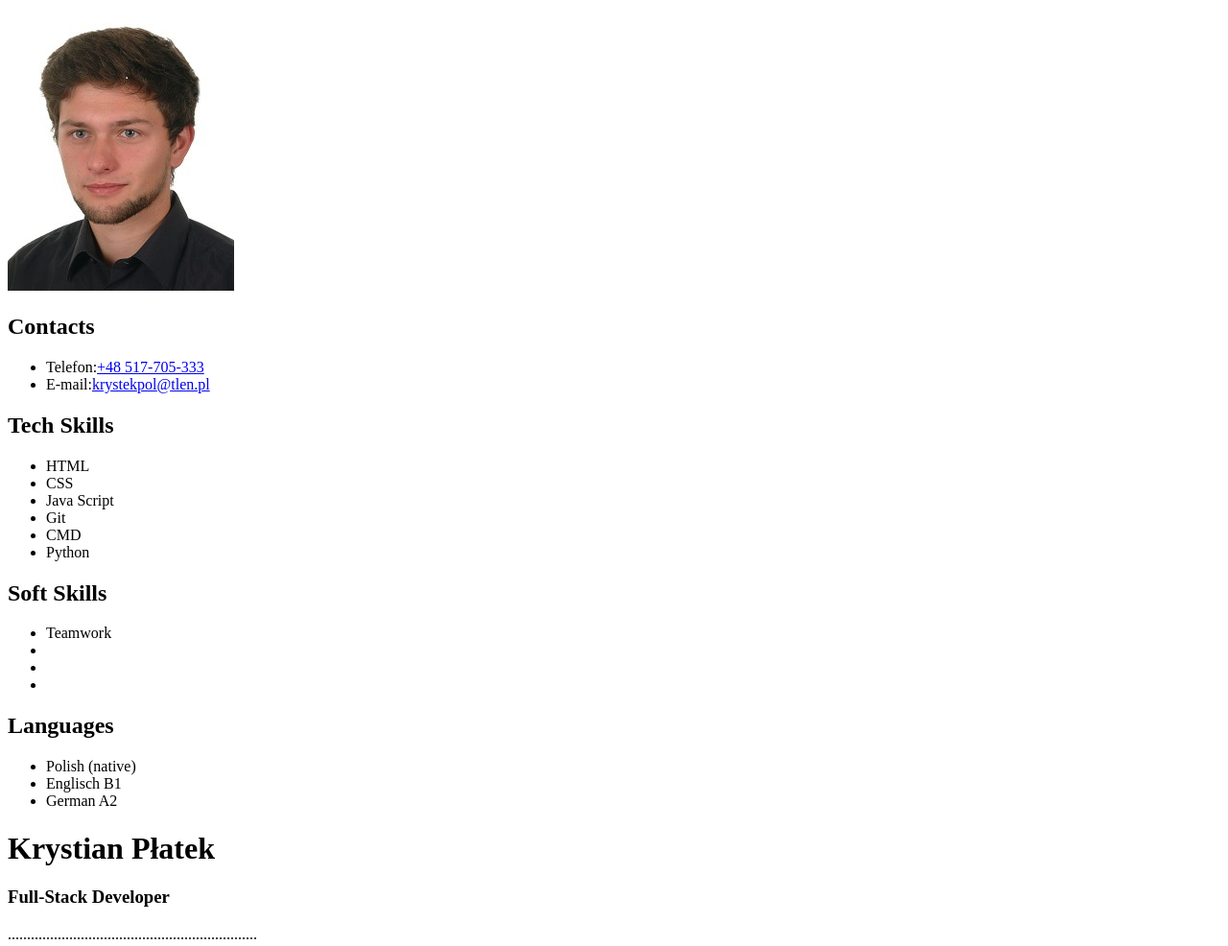
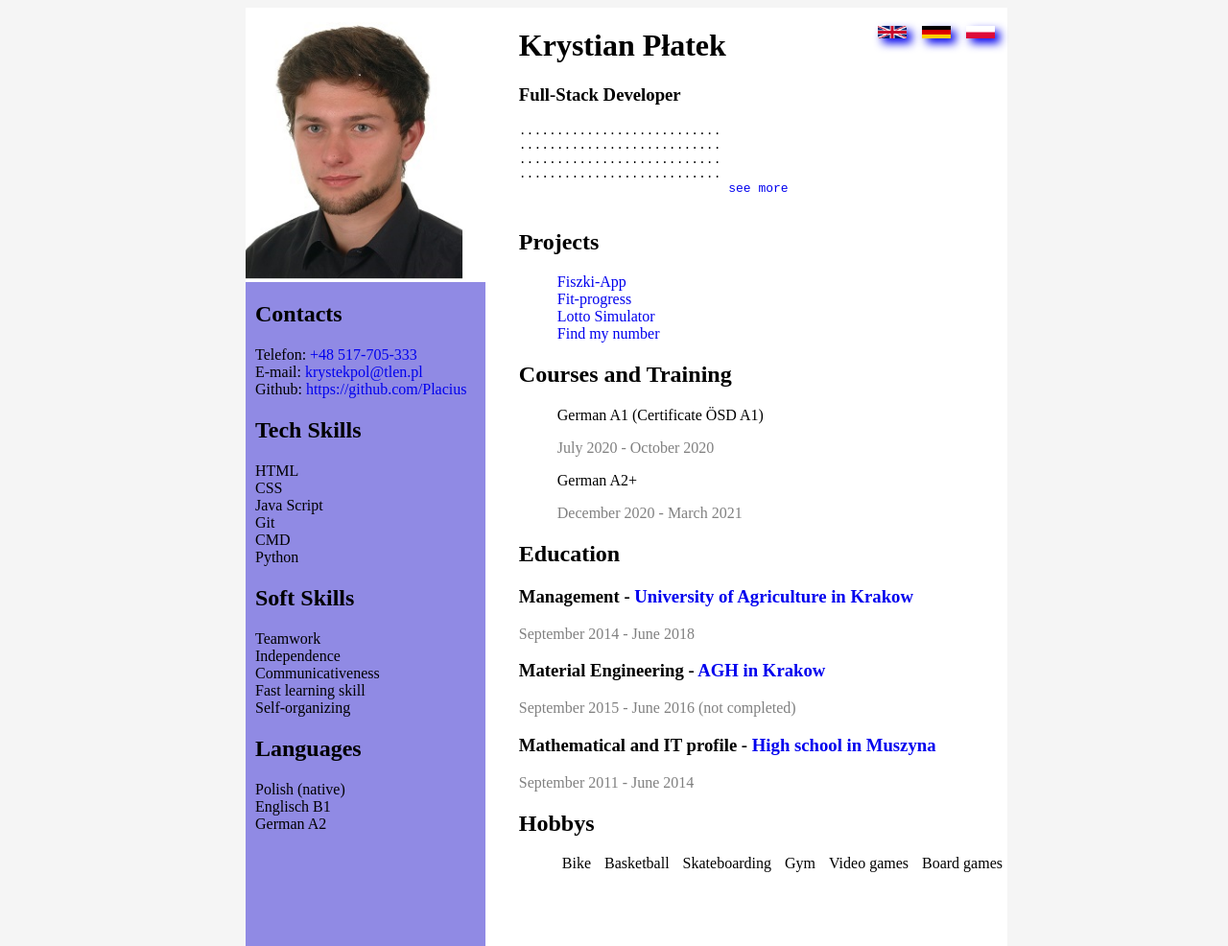
Before and after one commit to Placius/CV, a plain HTML site: page index.html in a window 1280 px wide. Shown: the top 986 px of the page at 96% size. Drawn offline with Linux system fonts and the light colour scheme.

Commit message:
add languages icons

```diff
--- a/index.html
+++ b/index.html
@@ -1,13 +1,17 @@
 <html>
     <head>
+    <meta charset="utf-8">
+    <link rel="stylesheet" href="style.css">
     </head>
-    <body>
+    <body class="container">
+        <div class="paper_block">
             <aside class="left-side">
-            <img src="photo.jpg"/>
+                <img src="photo.jpg" width="100%"/>
                 <h2>Contacts</h2>
                 <ul>
-                <li>Telefon:<a href="tel:517 705 333">+48 517-705-333</a></li>
-                <li>E-mail:<a href="mailto:krystekpol@tlen.pl">krystekpol@tlen.pl</a></li>
+                    <li>Telefon:<a href="tel:517 705 333"> +48 517-705-333</a></li>
+                    <li>E-mail:<a href="mailto:krystekpol@tlen.pl"> krystekpol@tlen.pl</a></li>
+                    <li>Github:<a href="https://github.com/Placius"> https://github.com/Placius</a></li>
                 </ul>
                 <h2>Tech Skills</h2>
                 <ul>
@@ -21,9 +25,10 @@
                 <h2>Soft Skills</h2>
                 <ul>
                     <li>Teamwork</li>
-                <li></li>
-                <li></li>
-                <li></li>
+                    <li>Independence</li>
+                    <li>Communicativeness</li>
+                    <li>Fast learning skill</li>
+                    <li>Self-organizing</li>
                 </ul>
                 <h2>Languages</h2>
                 <ul>
@@ -33,15 +38,28 @@
                 </ul>
             </aside>
             <div class="right-side">
+                <div class="languages">
+                    <ul>
+                        <li><a href="https://github.com/Placius/fiszki"><img src="poland-flag.png" alt="flag of Poland"/></a></li>
+                        <li><a href="de-index.html"><img src="german-flag.png" alt="flag of German"/></a></li>
+                        <li><a href="uk-index.html"><img src="uk-flag.png" alt="flag of UK"/></a></li>
+                    </ul>
+                </div>
                 <h1>Krystian Płatek</h1>
                 <h3>Full-Stack Developer</h3>
-            <p>.................................................................</p>
+                <pre>
+...........................
+...........................
+...........................
+...........................
+                            <a href="about_me.html">see more</a>
+                </pre>
                 <h2>Projects</h2>
                 <ul>
-                <li><a href="https://github.com/Placius/fiszki">Fiszki-App</a></li>
-                <li><a href="https://github.com/Placius/fit_progress">Fit-progress</a></li>
-                <li><a href="https://github.com/Placius/LottoSimulator">Lotto Simulator</a></li>
-                <li><a href="https://github.com/Placius/first_project-GUI-">Find my number</a></li>
+                    <li><a href="https://github.com/Placius/fiszki" title="App for learning words in another language...">Fiszki-App</a></li>
+                    <li><a href="https://github.com/Placius/fit_progress" title="Body training app...">Fit-progress</a></li>
+                    <li><a href="https://github.com/Placius/LottoSimulator" title="Small lotto lotery game (making for tkinter library learning)...">Lotto Simulator</a></li>
+                    <li><a href="https://github.com/Placius/first_project-GUI-" title="Find my number...">Find my number</a></li>
                 </ul>
                 <h2>Courses and Training</h2>
                 <ul>
@@ -49,14 +67,24 @@
                     <p>July 2020 - October 2020</p>
                     <li>German A2+</li>
                     <p>December 2020 - March 2021</p>
-                <li></li>
                 </ul>
-            <h3></h3>
                 <h2>Education</h2>
-            <h3>Management - University of Agriculture in Krakow</h3>
+                <h3>Management - <a href="https://urk.edu.pl/">University of Agriculture in Krakow</a></h3>
                 <p>September 2014 - June 2018</p>
-            <h3>Material Engineering - AGH in Krakow</h3>
+                <h3>Material Engineering - <a href="https://www.agh.edu.pl/">AGH in Krakow</a></h3>
                 <p>September 2015 - June 2016 (not completed)</p>
+                <h3>Mathematical and IT profile - <a href="http://www.liceum.muszyna.pl/wp/">High school in Muszyna</a></h3>
+                <p>September 2011 - June 2014</p>
+                <h2>Hobbys</h2>
+                <ul id="hobbys">
+                    <li>Bike</li>
+                    <li>Basketball</li>
+                    <li>Skateboarding</li>
+                    <li>Gym</li>
+                    <li>Video games</li>
+                    <li>Board games</li>
+                </ul>
+            </div>
         </div>
     </body>
 </html>
--- /dev/null
+++ b/responsywna_strona.css
@@ -0,0 +1,55 @@
+@media (min-width: 1100px) {
+    .container {
+        width: 1050px;
+    }
+    aside {
+        width: 30%;
+    }
+    #main {
+        width: 65%;
+    }
+}
+
+@media (max-width: 1100px) and (min-width: 1000px) {
+    .container {
+        width: 950px;
+    }
+    aside {
+        width: 30%;
+    }
+    #main {
+        width: 65%;
+    }
+}
+
+@media (max-width: 1000px) and (min-width: 800px) {
+    .container {
+        width: 750px;
+    }
+    aside {
+        width: 30%;
+    }
+    #main {
+        width: 65%;
+    }
+}
+
+@media (max-width: 800px) and (min-width: 500px) {
+    .container {
+        width: 450px;
+    }
+    aside,
+    #main {
+        width: 100%;
+    }
+}
+
+@media (max-width: 500px) {
+    .container {
+        width: 90%;
+    }
+    aside,
+    #main {
+        width: 100%;
+    }
+}
--- /dev/null
+++ b/style.css
@@ -0,0 +1,84 @@
+body {
+    margin-left: 20%;
+    margin-right: 20%;
+    background-color: whitesmoke;
+}
+
+li {
+    list-style: none;
+}
+
+.paper_block {
+    width: 794px;
+    height: 1123px;
+    background-color: white;
+}
+
+.left-side {
+    float: left;
+    background-color: rgb(144, 138, 228);
+    width: 250px;
+    height: 1123px;
+}
+
+.left-side h2,
+.left-side ul {
+    padding-left: 10px;
+}
+
+.right-side {
+    float: right;
+    height: 1123px;
+    background-color: white;
+}
+
+p {
+    color: gray;
+}
+
+a {
+    text-decoration: none;
+}
+
+a:before {
+    color: green;
+}
+
+a:hover {
+    color: darkgoldenrod;
+}
+
+a:visited {
+    color: black;
+}
+
+#hobbys li {
+    display: inline;
+    padding: 5px;
+}
+
+h3 {
+    color: black;
+}
+
+.languages ul li {
+    display: inline;
+    padding: 3px;
+    border: black 1px;
+    float: right;
+    margin-right: 10px;
+}
+
+.languages img {
+    width: 30px;
+    height: 13px;
+    padding: 0px;
+    box-shadow: 5px 5px 10px;
+}
+
+.languages img:hover {
+    width: 33px;
+    height: 14px;
+    padding: 0px;
+    box-shadow: 5px 5px 10px;
+}
```
Also changed, not shown: german-flag.png (added), poland-flag.png (added), uk-flag.png (added). Lines whose indentation alone changed are shown as unchanged.
